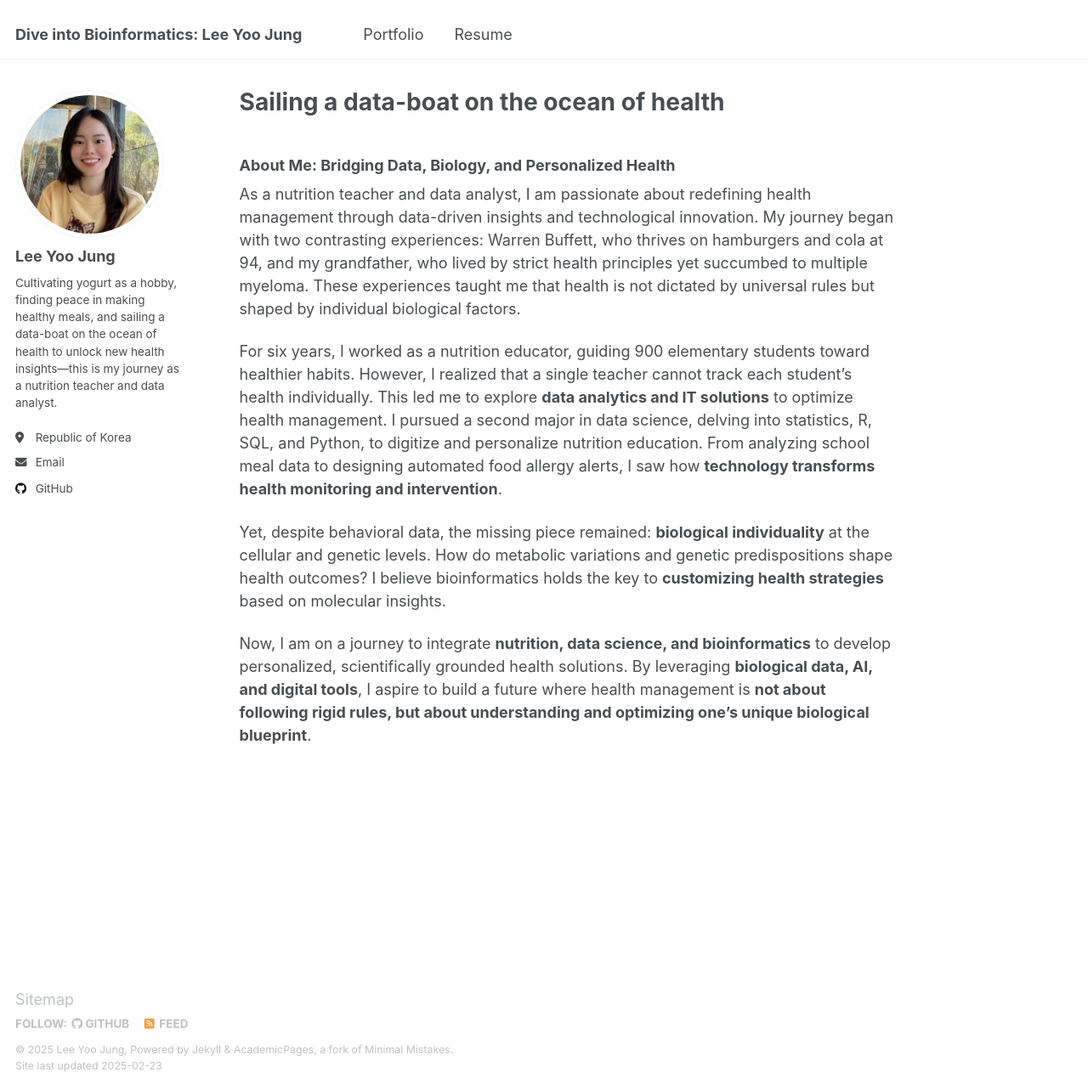
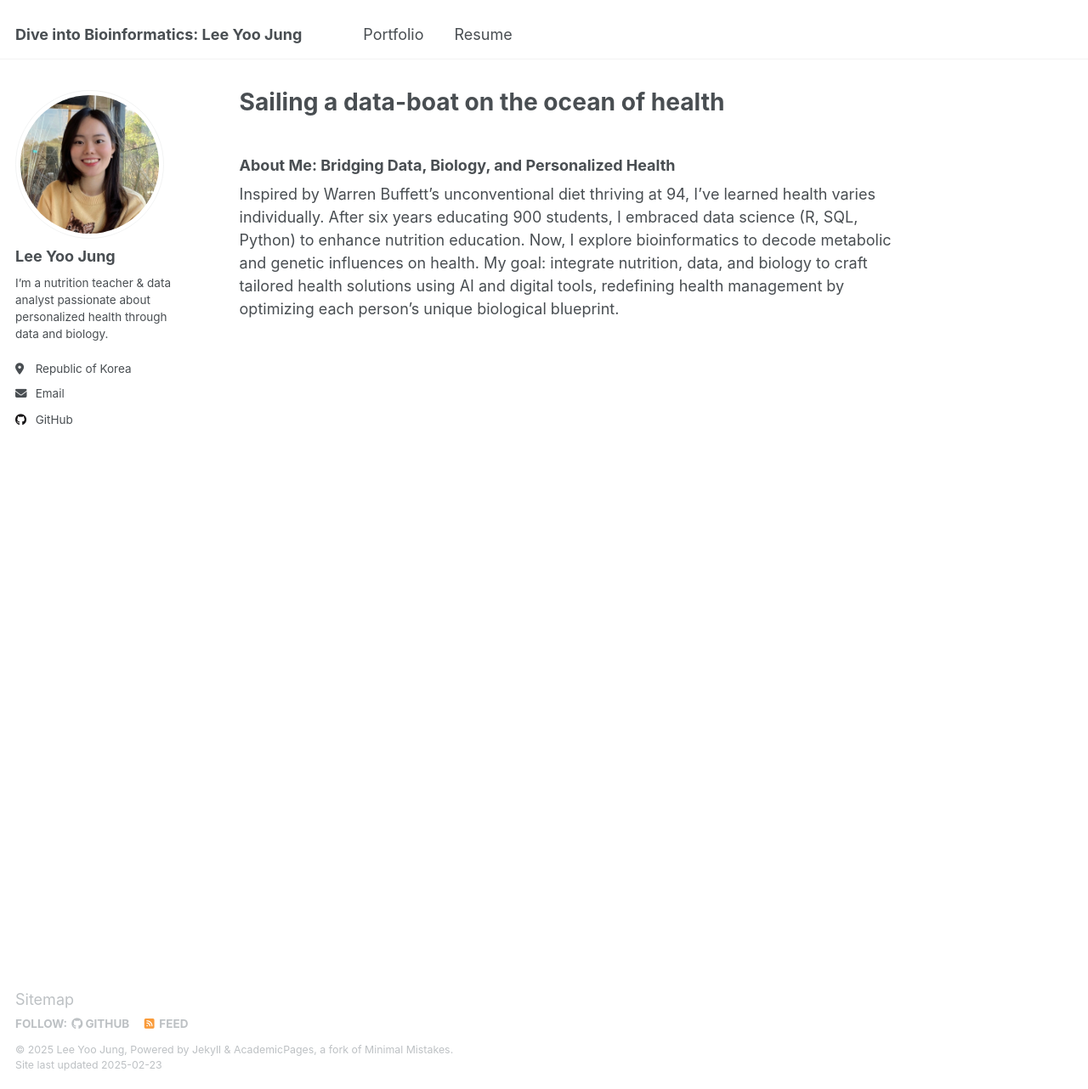
Before and after one commit to yoojungslee/yoojungslee.github.io, a Jekyll site: the page built from _pages/about.md, in a window 1280 px wide and 1282 px high. Shown: the whole window at 85% size. Built offline with Jekyll 4.4.1, drawn with Linux system fonts in a browser that asks for light colours.

Commit message:
introduce_myself

```diff
--- a/_config.yml
+++ b/_config.yml
@@ -25,7 +25,7 @@ author:
   avatar           : "profile.jpeg"
   name             : "Lee Yoo Jung"
   pronouns         : # example: "she/her"
-  bio              : "Cultivating yogurt as a hobby, finding peace in making healthy meals, and sailing a data-boat on the ocean of health to unlock new health insights—this is my journey as a nutrition teacher and data analyst."
+  bio              : " I’m a nutrition teacher & data analyst passionate about personalized health through data and biology. "
   location         : "Republic of Korea"
   uri              : # URL
   email            : "yoojungs.lee@gmail.com"
--- a/_pages/about.md
+++ b/_pages/about.md
@@ -9,10 +9,4 @@ redirect_from:
 
 ### **About Me: Bridging Data, Biology, and Personalized Health**
 
-As a nutrition teacher and data analyst, I am passionate about redefining health management through data-driven insights and technological innovation. My journey began with two contrasting experiences: Warren Buffett, who thrives on hamburgers and cola at 94, and my grandfather, who lived by strict health principles yet succumbed to multiple myeloma. These experiences taught me that health is not dictated by universal rules but shaped by individual biological factors.
-
-For six years, I worked as a nutrition educator, guiding 900 elementary students toward healthier habits. However, I realized that a single teacher cannot track each student’s health individually. This led me to explore **data analytics and IT solutions** to optimize health management. I pursued a second major in data science, delving into statistics, R, SQL, and Python, to digitize and personalize nutrition education. From analyzing school meal data to designing automated food allergy alerts, I saw how **technology transforms health monitoring and intervention**.
-
-Yet, despite behavioral data, the missing piece remained: **biological individuality** at the cellular and genetic levels. How do metabolic variations and genetic predispositions shape health outcomes? I believe bioinformatics holds the key to **customizing health strategies** based on molecular insights.
-
-Now, I am on a journey to integrate **nutrition, data science, and bioinformatics** to develop personalized, scientifically grounded health solutions. By leveraging **biological data, AI, and digital tools**, I aspire to build a future where health management is **not about following rigid rules, but about understanding and optimizing one’s unique biological blueprint**.
+Inspired by Warren Buffett’s unconventional diet thriving at 94, I’ve learned health varies individually. After six years educating 900 students, I embraced data science (R, SQL, Python) to enhance nutrition education. Now, I explore bioinformatics to decode metabolic and genetic influences on health. My goal: integrate nutrition, data, and biology to craft tailored health solutions using AI and digital tools, redefining health management by optimizing each person’s unique biological blueprint.
```
